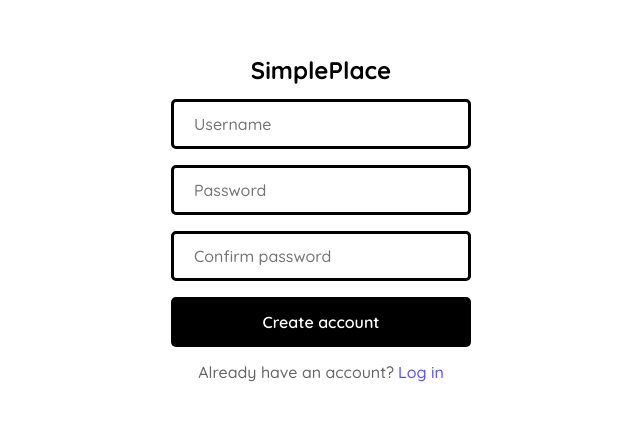
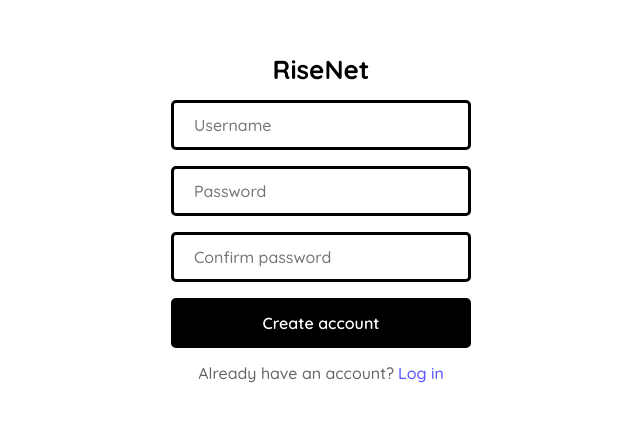
Before and after one commit to CoffeeScriptHero/simple-place-friends, a React (Create React App) app in the folder simple-place/: page / in a window 1280 px wide. Shown: the part 182-604 px from the top of the page, without its empty margins (319-959 px from the left). Built offline with nearby package versions, Linux system fonts and the light colour scheme.

Commit message:
some fixes

```diff
--- a/simple-place/src/components/SignUpForm/SignUpForm-styles.js
+++ b/simple-place/src/components/SignUpForm/SignUpForm-styles.js
@@ -9,7 +9,7 @@ export const FormikWrapper = styled.div`
 export const SignUpLogo = styled(Logo)`
   display: block;
   text-align: center;
-  font-size: 24px;
+  font-size: 26px;
   margin-bottom: 6px;
 `;
 
--- a/simple-place/src/components/SignUpForm/SignUpForm.js
+++ b/simple-place/src/components/SignUpForm/SignUpForm.js
@@ -83,7 +83,7 @@ export const SignUpForm = () => {
         {(formikProps) => {
           return (
             <Form noValidate>
-              <SignUpLogo to="/">SimplePlace</SignUpLogo>
+              <SignUpLogo to="/">RiseNet</SignUpLogo>
               {showError && <RequiredMessage>{errorMessage}</RequiredMessage>}
               <div>
                 <Field
```
